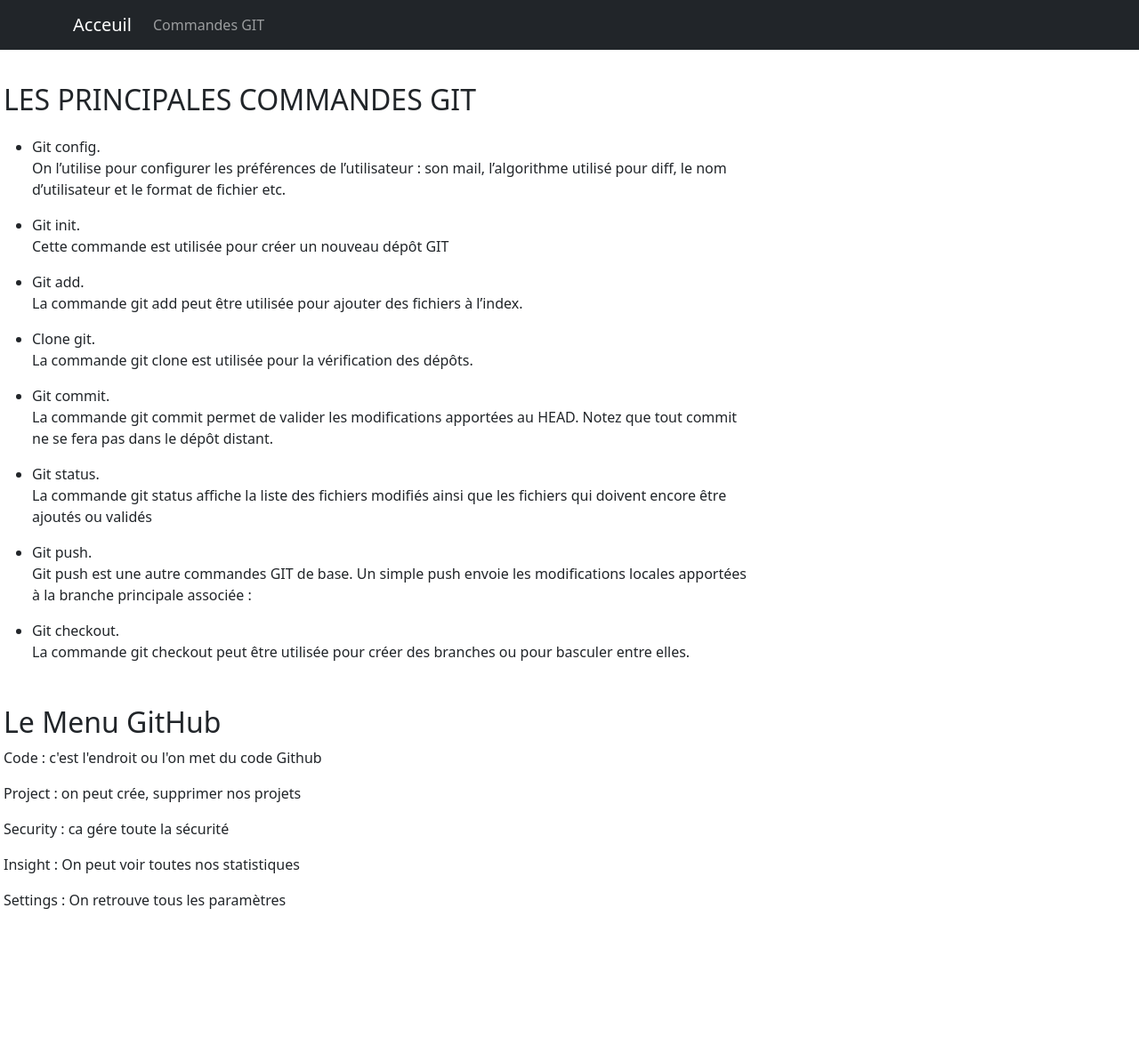
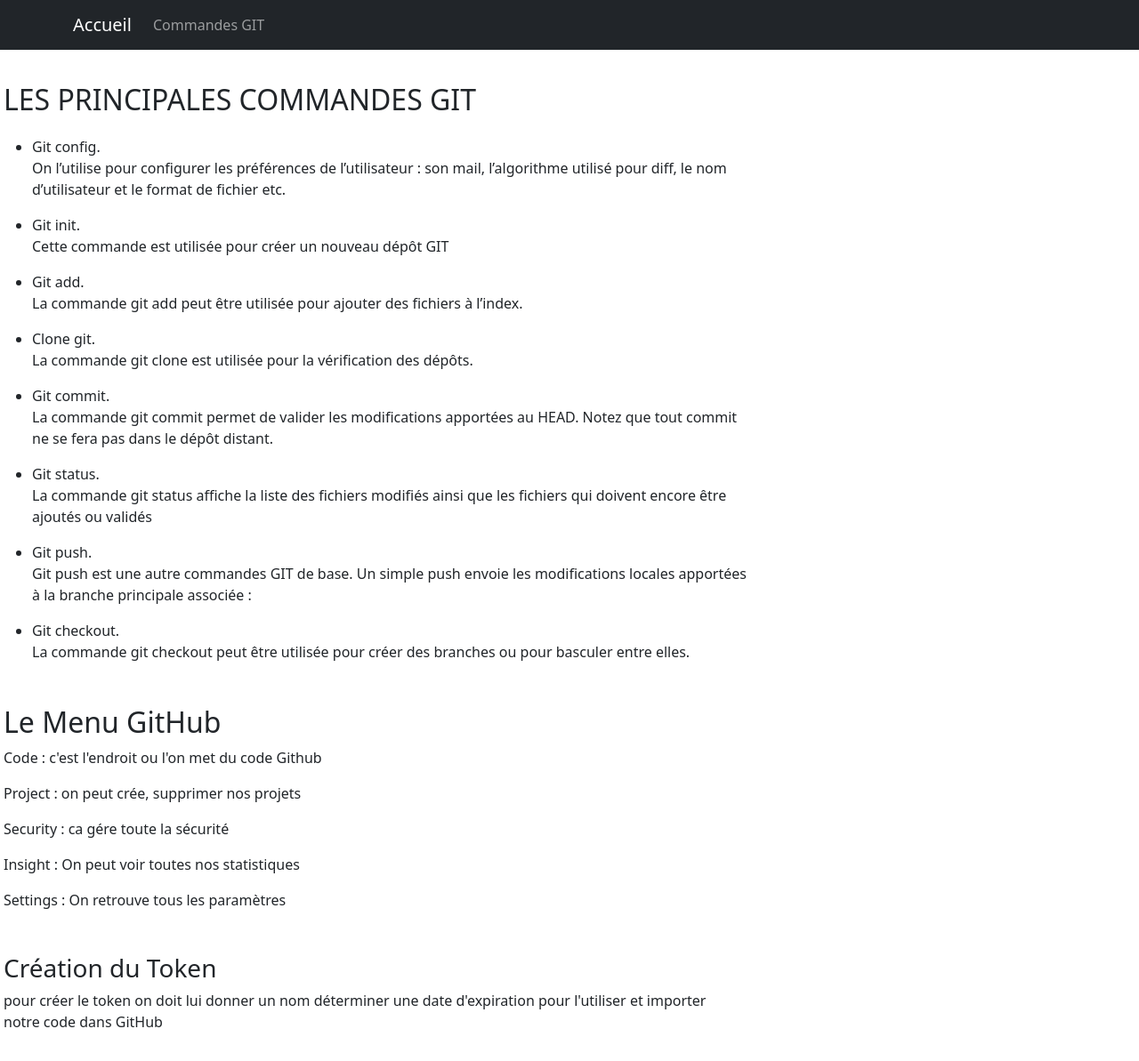
Before and after one commit to Brokoly-Zebre/Brokoly-Zebre, a website built with Parcel: page Git.html in a window 1280 px wide. Shown: the whole page at 89% size. Before the commit the page ends 1056 px from the top, so only its background shows below. Built offline with nearby package versions, Linux system fonts and the light colour scheme.

Commit message:
creation du projet

```diff
--- a/Git.html
+++ b/Git.html
@@ -27,7 +27,7 @@
 <body>
 <nav class="navbar navbar-expand-sm bg-dark navbar-dark">
   <div class="container">
-    <a class="navbar-brand" href="index.html">Acceuil</a>
+    <a class="navbar-brand" href="index.html">Accueil</a>
     <button class="navbar-toggler" type="button" data-bs-toggle="collapse" data-bs-target="#collapsibleNavbar">
       <span class="navbar-toggler-icon"></span>
     </button>
@@ -67,5 +67,12 @@
       <p> Security : ca gére toute la sécurité </p>
       <p> Insight : On peut voir toutes nos statistiques </p>
       <p> Settings : On retrouve tous les paramètres </p>
+  </div>
+
+  </div>
+  <div class="row">
+    <div class="col-12 col-sm-12 col-lg-8 p-3  text-dark">
+      <h3>Création du Token</h3>
+      <p> pour créer le token on doit lui donner un nom déterminer une date d'expiration pour l'utiliser et importer notre code dans GitHub </p>
 </body>
 </html>
```
Also changed, not shown: index.html (+1 -1 lines), img/commit 1.PNG (added).
